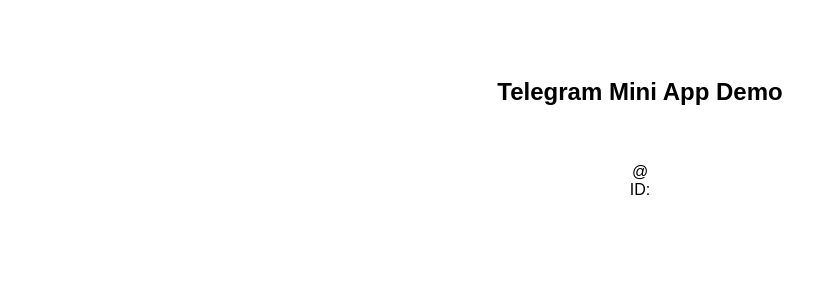
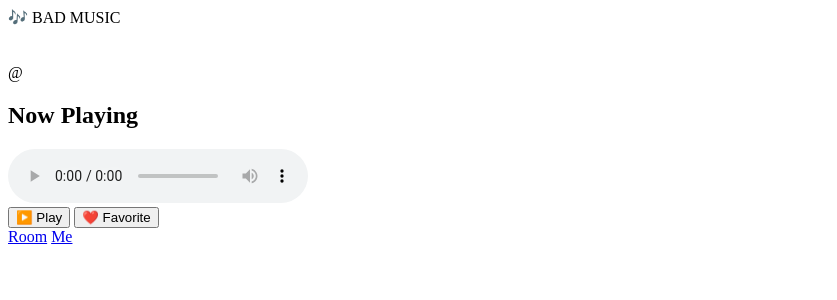
Before and after one commit to VIPBAD/DEMO, a Flask app: template templates/index.html in a window 1280 px wide. Shown: the top 300 px of the page, without its empty margins (0-837 px from the left). Run offline with Flask 3, Linux system fonts and the light colour scheme; the template is opened without the code that fills it: most values are stand-ins (such as "Sample title", 1, 10 or a date in 2020); some libraries are stand-ins or nearby versions.

Commit message:
Update index.html

```diff
--- a/templates/index.html
+++ b/templates/index.html
@@ -1,31 +1,65 @@
 <!DOCTYPE html>
 <html lang="en">
 <head>
-  <meta charset="UTF-8">
-  <title>My Telegram Mini App</title>
-  <script src="https://telegram.org/js/telegram-web-app.js"></script>
-  <style>
-    body { font-family: Arial, sans-serif; text-align: center; padding: 50px; }
-    img { border-radius: 50%; margin-bottom: 15px; }
-  </style>
+  <meta charset="utf-8">
+  <meta name="viewport" content="width=device-width, initial-scale=1">
+  <title>Music Room</title>
+  <link rel="stylesheet" href="/static/style.css" />
 </head>
 <body>
-  <h2>Telegram Mini App Demo</h2>
-  <div id="profile">Loading...</div>
+  <header class="app-header">🎶 BAD MUSIC</header>
 
+  <!-- USER PROFILE -->
+  <section class="user-profile">
+    <img id="profile-pic" width="60" style="border-radius:50%">
+    <div>
+      <h3 id="profile-name"></h3>
+      <p id="profile-username"></p>
+    </div>
+  </section>
+
+  <!-- SONG PLAYER -->
+  <main class="room">
+    <h2>Now Playing</h2>
+    <audio controls autoplay>
+      <source src="{{ url }}" type="audio/mpeg">
+    </audio>
+    <div class="actions">
+      <button onclick="markPlay()">▶️ Play</button>
+      <button onclick="markFav()">❤️ Favorite</button>
+    </div>
+  </main>
+
+  <!-- NAV -->
+  <footer>
+    <a href="/?url={{ url }}" class="nav-btn">Room</a>
+    <a href="/me?uid=guest" class="nav-btn">Me</a>
+  </footer>
+
+<script src="https://telegram.org/js/telegram-web-app.js"></script>
 <script>
 const tg = window.Telegram.WebApp;
 const user = tg.initDataUnsafe?.user;
 
 if (user) {
-      document.getElementById("profile").innerHTML = `
-        <img src="${user.photo_url}" width="100"><br>
-        <b>${user.first_name} ${user.last_name || ""}</b><br>
-        @${user.username || "No username"}<br>
-        ID: ${user.id}
-      `;
-    } else {
-      document.getElementById("profile").innerText = "No user data found.";
+  document.getElementById("profile-pic").src = user.photo_url || "https://via.placeholder.com/60";
+  document.getElementById("profile-name").innerText = user.first_name + (user.last_name ? " " + user.last_name : "");
+  document.getElementById("profile-username").innerText = "@" + (user.username || "No username");
+}
+
+function markPlay() {
+  fetch("/play", {
+    method: "POST",
+    headers: {"Content-Type":"application/json"},
+    body: JSON.stringify({uid: user?.id || "guest", song: "{{ url }}"})
+  })
+}
+function markFav() {
+  fetch("/favorite", {
+    method: "POST",
+    headers: {"Content-Type":"application/json"},
+    body: JSON.stringify({uid: user?.id || "guest", song: "{{ url }}"})
+  })
 }
 </script>
 </body>
```
Lines whose indentation alone changed are shown as unchanged.
